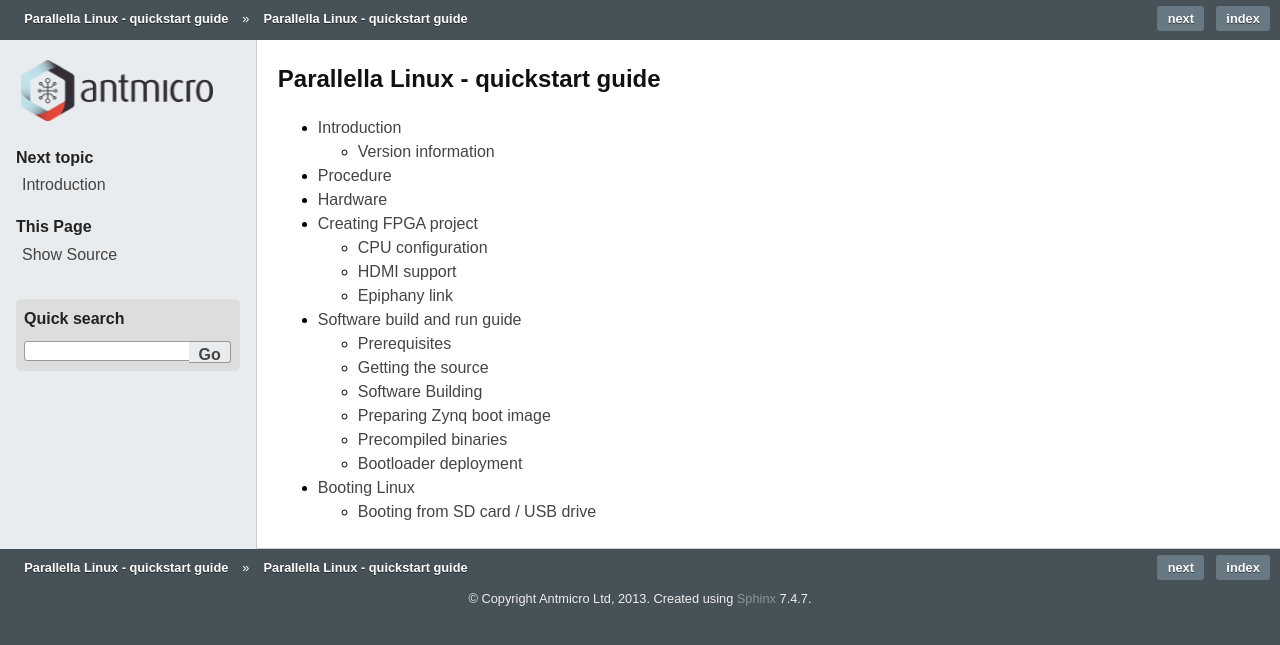
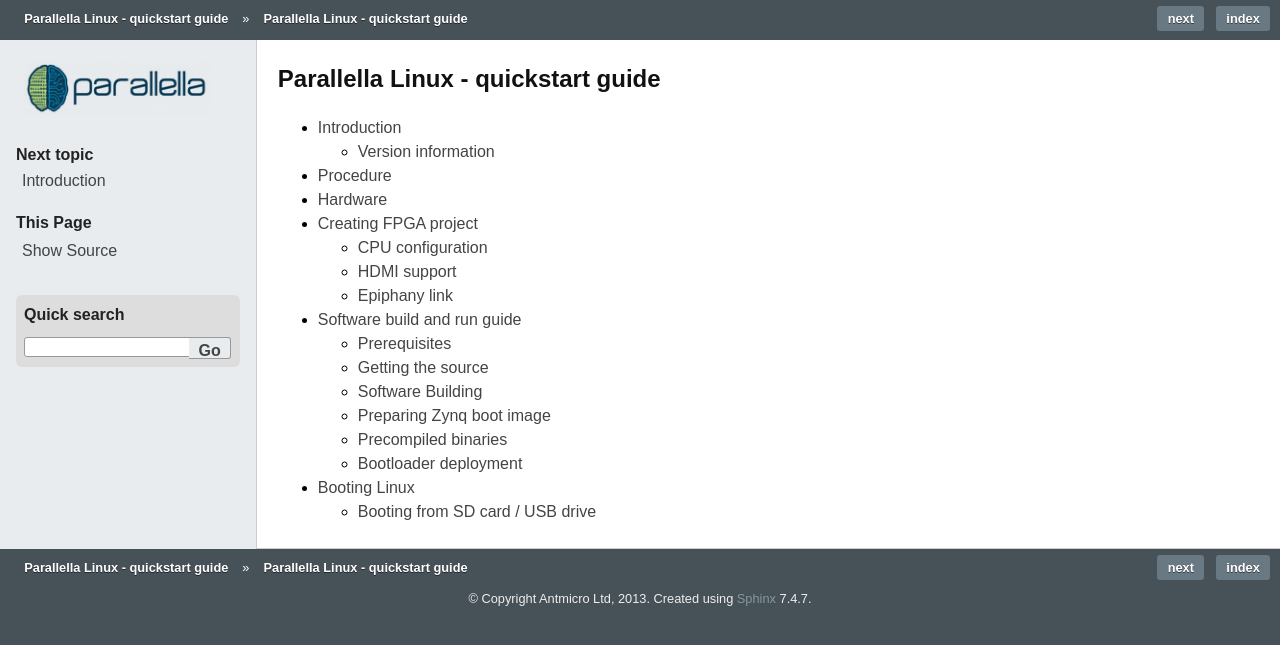
Before and after one commit to antmicro/parallella-quickstart, a Sphinx documentation site: the page built from doc/quickstart-guide/source/index.rst, in a window 1280 px wide. Shown: the top 645 px of the page. Built offline with Sphinx 7.4.7, drawn with Linux system fonts in a browser that asks for light colours.

Commit message:
Changed the styling to parallella

```diff
--- a/doc/quickstart-guide/source/conf.py
+++ b/doc/quickstart-guide/source/conf.py
@@ -90,7 +90,7 @@
 
 # The theme to use for HTML and HTML Help pages.  See the documentation for
 # a list of builtin themes.
-html_theme = 'antmicro-sphinx'
+html_theme = 'parallella-sphinx'
 
 # Theme options are theme-specific and customize the look and feel of a theme
 # further.  For a list of options available for each theme, see the
@@ -109,7 +109,7 @@
 
 # The name of an image file (relative to this directory) to place at the top
 # of the sidebar.
-html_logo = 'antmicro-sphinx/logo-200.png'
+html_logo = 'parallella-sphinx/logo-html.png'
 
 # The name of an image file (within the static path) to use as favicon of the
 # docs.  This file should be a Windows icon file (.ico) being 16x16 or 32x32
@@ -183,7 +183,7 @@
 
 # The name of an image file (relative to this directory) to place at the top of
 # the title page.
-latex_logo = 'antmicro-sphinx/logo-400.png'
+latex_logo = 'parallella-sphinx/logo-latex.png'
 
 # For "manual" documents, if this is true, then toplevel headings are parts,
 # not chapters.
@@ -214,12 +214,15 @@
      [authors], 1)
 ]
 
-latex_additional_files = ['antmicro-sphinx/antmicro.sty','antmicro-sphinx/logo-400.png']
+latex_additional_files = ['parallella-sphinx/parallella.sty','parallella-sphinx/logo-latex.png']
 
 latex_elements = {
     'fontpkg': '\\usepackage{palatino}',
-    'preamble': r'''\usepackage{antmicro}''',
-    'maketitle': r'''\renewcommand{\releasename}{}\maketitle''',
+    'preamble': r'''\usepackage{parallella}''',
+    'maketitle': r'''
+    \renewcommand{\releasename}{}
+    \renewcommand{\sphinxlogo}{\includegraphics[height=80px]{logo-latex.png}\par}
+    \maketitle''',
     'classoptions':',openany,oneside',
     'babel': '\\usepackage[english]{babel}'
 }
```
Also changed, not shown: doc/quickstart-guide/source/antmicro-sphinx/logo-200.png (deleted), doc/quickstart-guide/source/antmicro-sphinx/logo-400.png (deleted), doc/quickstart-guide/source/parallella-sphinx/logo-html.png (added), doc/quickstart-guide/source/parallella-sphinx/logo-latex.png (added), doc/quickstart-guide/source/parallella-sphinx/static/rtd.css_t (renamed from doc/quickstart-guide/source/antmicro-sphinx/static/rtd.css_t), doc/quickstart-guide/source/parallella-sphinx/theme.conf (renamed from doc/quickstart-guide/source/antmicro-sphinx/theme.conf), 2 other files.
